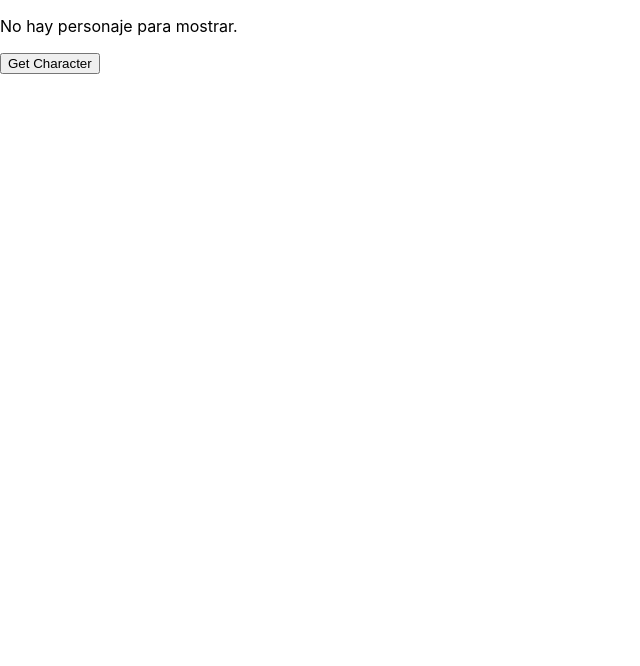
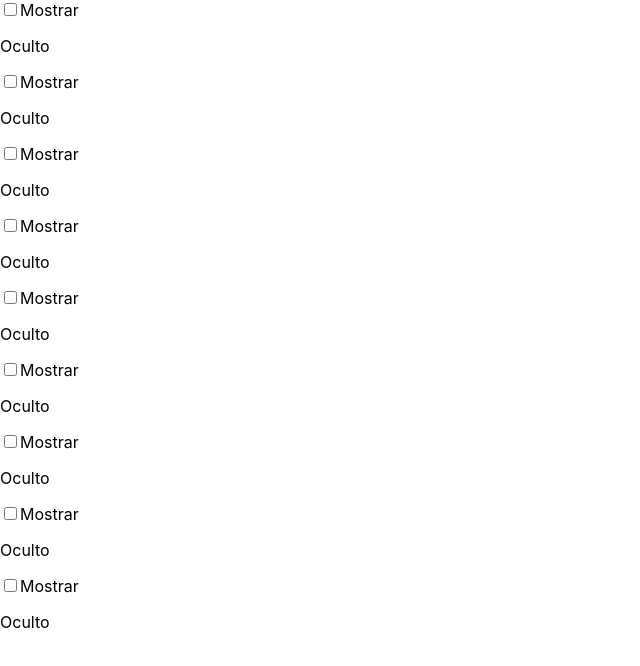
Before and after one commit to moscchi/fs-clases, a React (Create React App) app: page / in a window 1280 px wide. Shown: the top 666 px of the page, without its empty margins (0-640 px from the left). Built offline with nearby package versions, Linux system fonts and the light colour scheme.

Commit message:
Explicacion: Checkbox + estructureClone + findIndex

```diff
--- a/src/App.jsx
+++ b/src/App.jsx
@@ -1,32 +1,52 @@
 import { useState } from "react";
 import "./App.css";
 
+const initialElements = [
+  { id: 1, valor: "el primero", chequeado: false },
+  { id: 2, valor: "el segundo", chequeado: false },
+  { id: 3, valor: "el tercero", chequeado: false },
+  { id: 4, valor: "el cuarto", chequeado: false },
+  { id: 5, valor: "el quinto", chequeado: false },
+  { id: 6, valor: "el sexto", chequeado: false },
+  { id: 7, valor: "el septimo", chequeado: false },
+  { id: 8, valor: "el octavo", chequeado: false },
+  { id: 9, valor: "el noveno", chequeado: false },
+];
+
 function App() {
-  const [character, setCharacter] = useState(null);
-  console.log(character);
-  const handleGetCharacter = () => {
+  const [checkboxObjetoList, setCheckboxObjetoList] = useState(initialElements);
 
-    fetch(`https://rickandmortyapi.com/api/character/${Math.floor((Math.random() * 100))}`)
-      .then((response) => response.json())
-      .then((response) =>
-        setCharacter({
-          id: response.id,
-          name: response.name,
-          image: response.image,
-        })
-      );
+  const handleCheckboxSelect = (id) => {
+    //buscamos el indice
+    const indexCheckboxObjetoList = checkboxObjetoList.findIndex(
+      (checkboxObjeto) => checkboxObjeto.id === id
+    );
+    //Validamos que el indice exista. Sino, mensaje al usuario.
+    if (indexCheckboxObjetoList === -1) return alert("Hubo un error!!");
+
+    //Nos copiamos el objeto, y modificamos su copia.
+    const copyOfCheckboxObjetoList = structuredClone(checkboxObjetoList);
+    //Si chequeado de array[indice] era true, pasaria a ser false. Y al reves.
+    copyOfCheckboxObjetoList[indexCheckboxObjetoList].chequeado =
+      !checkboxObjetoList[indexCheckboxObjetoList].chequeado;
+    //Actualizamos el estado de checkboxObjetoList
+    setCheckboxObjetoList(copyOfCheckboxObjetoList);
   };
   return (
     <>
-      {character ? (
-        <div>
-          <h1>{character.name}</h1>
-          <img src={character.image} />
-        </div>
-      ) : (
-        <p>No hay personaje para mostrar.</p>
-      )}
-      <button onClick={handleGetCharacter}>Get Character</button>
+      {checkboxObjetoList.map((checkboxObjeto) => {
+        return (
+          <div key={checkboxObjeto.id}>
+            <input
+              type="checkbox"
+              value={checkboxObjeto.valor}
+              onChange={() => handleCheckboxSelect(checkboxObjeto.id)}
+            />
+            <label>{checkboxObjeto.chequeado ? "Ocultar" : "Mostrar"}</label>
+            <p>{checkboxObjeto.chequeado ? checkboxObjeto.valor : "Oculto"}</p>
+          </div>
+        );
+      })}
     </>
   );
 }
```
